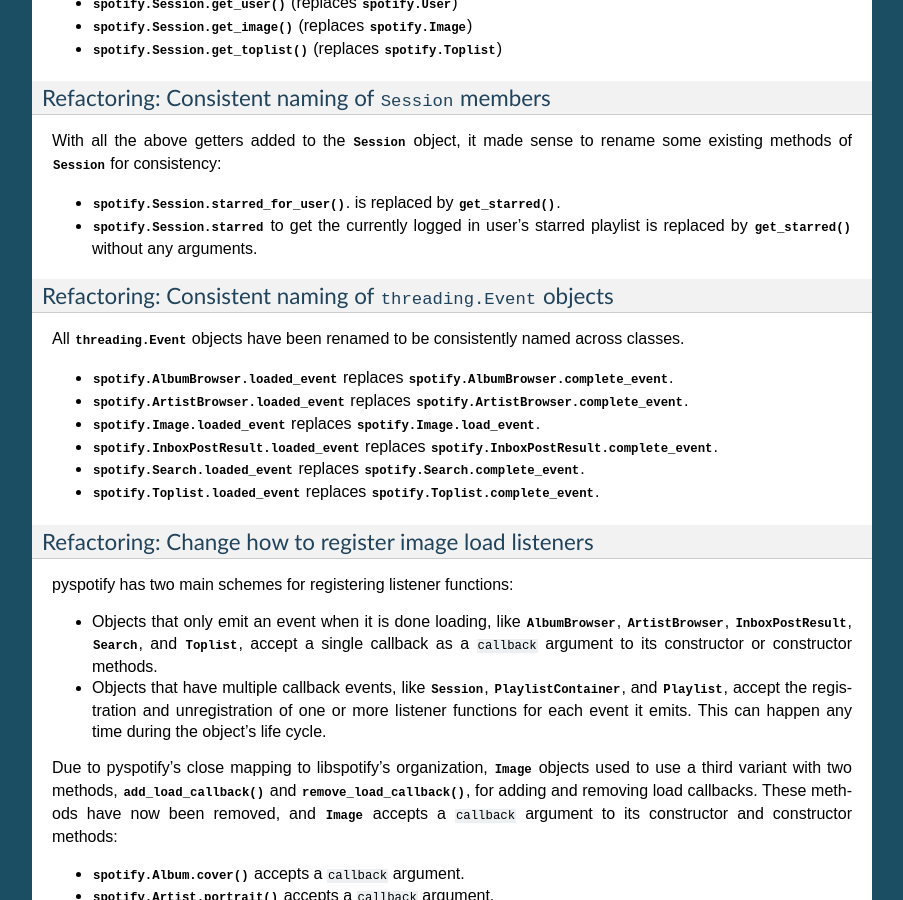
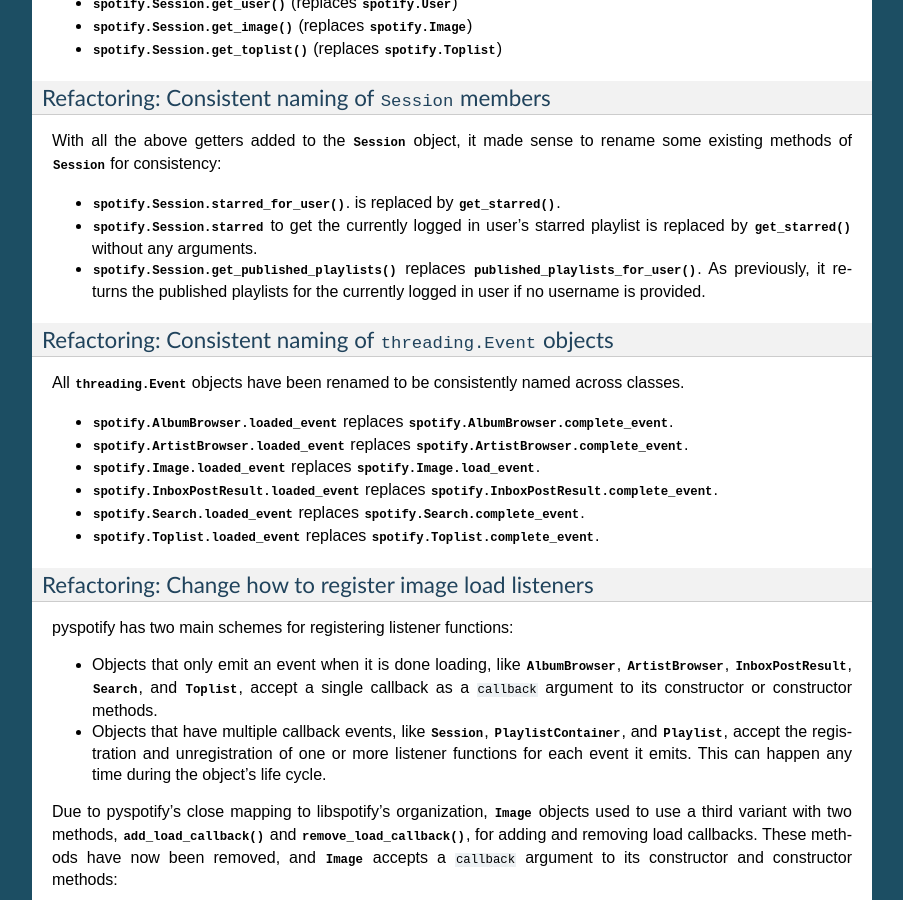
Before and after one commit to jodal/pyspotify, a Sphinx documentation site: the page built from docs/changelog.rst, in a window 1280 px wide and 900 px high, scrolled down 876 px. Shown: the whole window, without its empty margins (198-1101 px from the left). Built offline with Sphinx 7.4.7, drawn with Linux system fonts in a browser that asks for light colours; pages that are not in the unit, such as notebooks, are missing from menus.

Commit message:
session: Rename published_playlists_for_user() to get_published_playlists()

```diff
--- a/docs/changelog.rst
+++ b/docs/changelog.rst
@@ -68,6 +68,11 @@
 - :attr:`spotify.Session.starred` to get the currently logged in user's starred
   playlist is replaced by :meth:`~spotify.Session.get_starred` without any
   arguments.
+
+- :meth:`spotify.Session.get_published_playlists` replaces
+  :meth:`~spotify.Session.published_playlists_for_user`. As previously, it
+  returns the published playlists for the currently logged in user if no
+  username is provided.
 
 Refactoring: Consistent naming of ``threading.Event`` objects
 -------------------------------------------------------------
```
Also changed, not shown: 2 other files.
